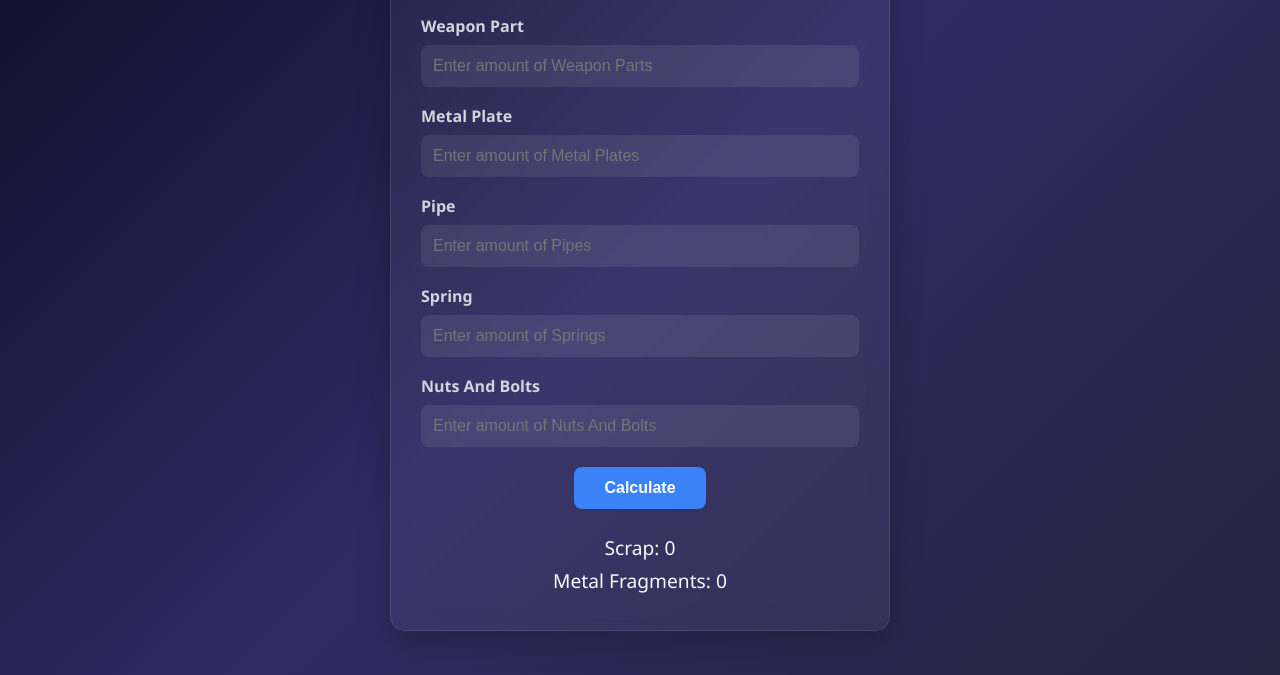
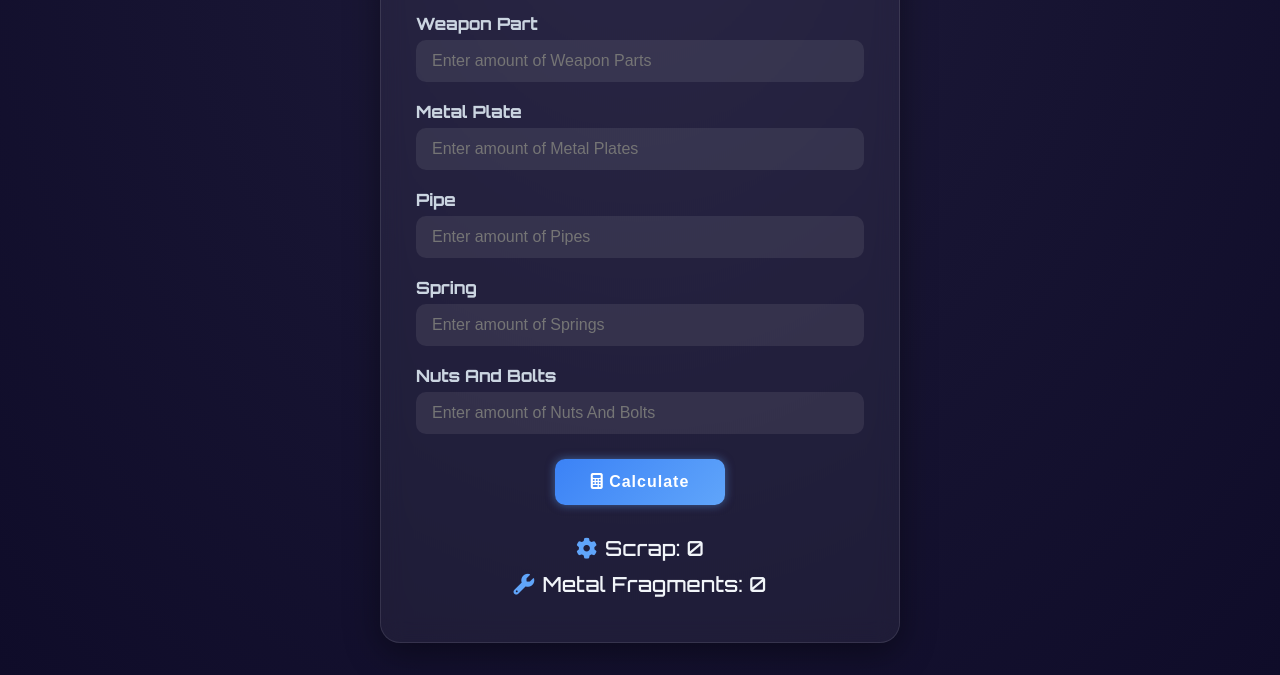
Before and after one commit to UnknownPlaysX/StrayedDashboard, a website: page Modules/Scrap.html in a window 1280 px wide. Shown: the part 125-800 px from the top of the page. Drawn offline with Linux system fonts and the light colour scheme.

Commit message:
Update and rename ScrapCalc.html to Scrap.html

```diff
--- a/Modules/ScrapCalc.html
+++ b/Modules/Scrap.html
@@ -1,12 +1,30 @@
 <!DOCTYPE html>
 <html lang="en">
-
 <head>
   <meta charset="UTF-8" />
   <meta name="viewport" content="width=device-width, initial-scale=1.0" />
-  <title>Strayed VR Scrap Calculator</title>
+  <title>Scrap Calculator</title>
+
+  <link href="https://fonts.googleapis.com/css2?family=Orbitron:wght@500&display=swap" rel="stylesheet" />
+  <link rel="stylesheet" href="https://cdnjs.cloudflare.com/ajax/libs/font-awesome/6.5.0/css/all.min.css" />
+
   <style>
-    /* Global Reset */
+    :root {
+      --bg: radial-gradient(ellipse at top, #1e1b3a 0%, #0f0c29 100%);
+      --text-color: #f1f5f9;
+      --input-bg: rgba(255, 255, 255, 0.08);
+      --label-color: #cbd5e1;
+      --box-shadow: rgba(0, 0, 0, 0.4);
+    }
+
+    body.light {
+      --bg: #f4f4f9;
+      --text-color: #1e1e1e;
+      --input-bg: rgba(0, 0, 0, 0.05);
+      --label-color: #333;
+      --box-shadow: rgba(0, 0, 0, 0.1);
+    }
+
     * {
       box-sizing: border-box;
       margin: 0;
@@ -14,87 +32,87 @@
     }
 
     body {
-      font-family: "Segoe UI", Tahoma, Geneva, Verdana, sans-serif;
-      background: linear-gradient(135deg, #0f0c29, #302b63, #24243e);
-      color: #f8fafc;
+      font-family: 'Orbitron', sans-serif;
+      background: var(--bg);
+      color: var(--text-color);
       display: flex;
       justify-content: center;
       align-items: center;
       min-height: 100vh;
       padding: 20px;
+      transition: background 0.5s ease, color 0.5s ease;
     }
 
     .container {
       background: rgba(255, 255, 255, 0.05);
-      backdrop-filter: blur(10px);
-      border-radius: 15px;
-      padding: 30px;
+      backdrop-filter: blur(12px);
+      border-radius: 20px;
+      padding: 35px;
       width: 100%;
-      max-width: 500px;
-      box-shadow: 0 8px 32px rgba(0, 0, 0, 0.25);
+      max-width: 520px;
+      box-shadow: 0 10px 35px var(--box-shadow);
       border: 1px solid rgba(255, 255, 255, 0.1);
-      transition: transform 0.3s ease;
-    }
-
-    .container:hover {
-      transform: translateY(-5px);
+      transition: all 0.4s ease;
     }
 
     h1 {
       text-align: center;
-      margin-bottom: 25px;
-      font-size: 1.8rem;
-      color: #ffffff;
-      letter-spacing: 1px;
+      margin-bottom: 30px;
+      font-size: 2rem;
+      color: inherit;
+      letter-spacing: 2px;
     }
 
     .input-group {
-      margin-bottom: 18px;
+      margin-bottom: 20px;
     }
 
     .input-group label {
       display: block;
-      margin-bottom: 8px;
+      margin-bottom: 6px;
       font-weight: 600;
-      color: #d1d5db;
+      color: var(--label-color);
+      letter-spacing: 0.5px;
     }
 
     .input-group input {
       width: 100%;
-      padding: 12px;
-      border-radius: 8px;
+      padding: 12px 16px;
+      border-radius: 10px;
       border: none;
       outline: none;
       font-size: 1rem;
-      background: rgba(255, 255, 255, 0.08);
-      color: #fff;
+      background: var(--input-bg);
+      color: inherit;
       transition: box-shadow 0.3s ease;
     }
 
     .input-group input:focus {
-      box-shadow: 0 0 8px #60a5fa;
+      box-shadow: 0 0 10px #60a5fa;
     }
 
     .button-container {
       text-align: center;
-      margin-top: 20px;
+      margin-top: 25px;
     }
 
     .button-container button {
-      background: #3b82f6;
+      background: linear-gradient(135deg, #3b82f6, #60a5fa);
       color: white;
-      padding: 12px 30px;
+      padding: 14px 36px;
       border: none;
-      border-radius: 8px;
+      border-radius: 10px;
       font-size: 1rem;
       cursor: pointer;
       font-weight: bold;
-      transition: background 0.3s ease, transform 0.2s ease;
+      letter-spacing: 1px;
+      box-shadow: 0 0 10px rgba(96, 165, 250, 0.5);
+      transition: all 0.3s ease;
     }
 
     .button-container button:hover {
-      background: #2563eb;
-      transform: scale(1.03);
+      transform: scale(1.05);
+      box-shadow: 0 0 16px rgba(96, 165, 250, 0.8);
     }
 
     .error-message {
@@ -106,22 +124,27 @@
     }
 
     .totals {
-      margin-top: 25px;
+      margin-top: 30px;
       text-align: center;
-      font-size: 1.2rem;
+      font-size: 1.3rem;
     }
 
     .totals p {
-      margin: 6px 0;
+      margin: 10px 0;
+      opacity: 0;
+      transform: scale(0.9);
+      animation: fadeInPop 0.5s forwards;
     }
 
-    @media (max-width: 500px) {
-      .container {
-        padding: 20px;
-      }
+    .totals p i {
+      margin-right: 8px;
+      color: #60a5fa;
+    }
 
-      h1 {
-        font-size: 1.5rem;
+    @keyframes fadeInPop {
+      to {
+        opacity: 1;
+        transform: scale(1);
       }
     }
   </style>
@@ -157,7 +180,7 @@
     </div>
 
     <div class="button-container">
-      <button id="calculate">Calculate</button>
+      <button id="calculate"><i class="fas fa-calculator"></i> Calculate</button>
     </div>
 
     <div class="error-message" id="error-message">
@@ -165,12 +188,23 @@
     </div>
 
     <div class="totals" id="totals">
-      <p>Scrap: 0</p>
-      <p>Metal Fragments: 0</p>
+      <p><i class="fas fa-cog"></i>Scrap: 0</p>
+      <p><i class="fas fa-wrench"></i>Metal Fragments: 0</p>
     </div>
   </div>
 
   <script>
+    // Theme sync via postMessage
+    window.addEventListener('message', (event) => {
+      if (event.data === 'dark') {
+        document.body.classList.add('dark');
+        document.body.classList.remove('light');
+      } else if (event.data === 'light') {
+        document.body.classList.add('light');
+        document.body.classList.remove('dark');
+      }
+    });
+
     function processWeaponPart(value) {
       return { scrap: 30 * value, metal_frags: 45 * value };
     }
@@ -208,9 +242,10 @@
     }
 
     function displayTotals(scrap, metalFrags) {
-      document.getElementById('totals').innerHTML = `
-        <p>Scrap: ${scrap}</p>
-        <p>Metal Fragments: ${metalFrags}</p>
+      const totals = document.getElementById('totals');
+      totals.innerHTML = `
+        <p><i class="fas fa-cog"></i>Scrap: ${scrap}</p>
+        <p><i class="fas fa-wrench"></i>Metal Fragments: ${metalFrags}</p>
       `;
     }
 
@@ -248,5 +283,4 @@
     });
   </script>
 </body>
-
 </html>
```
